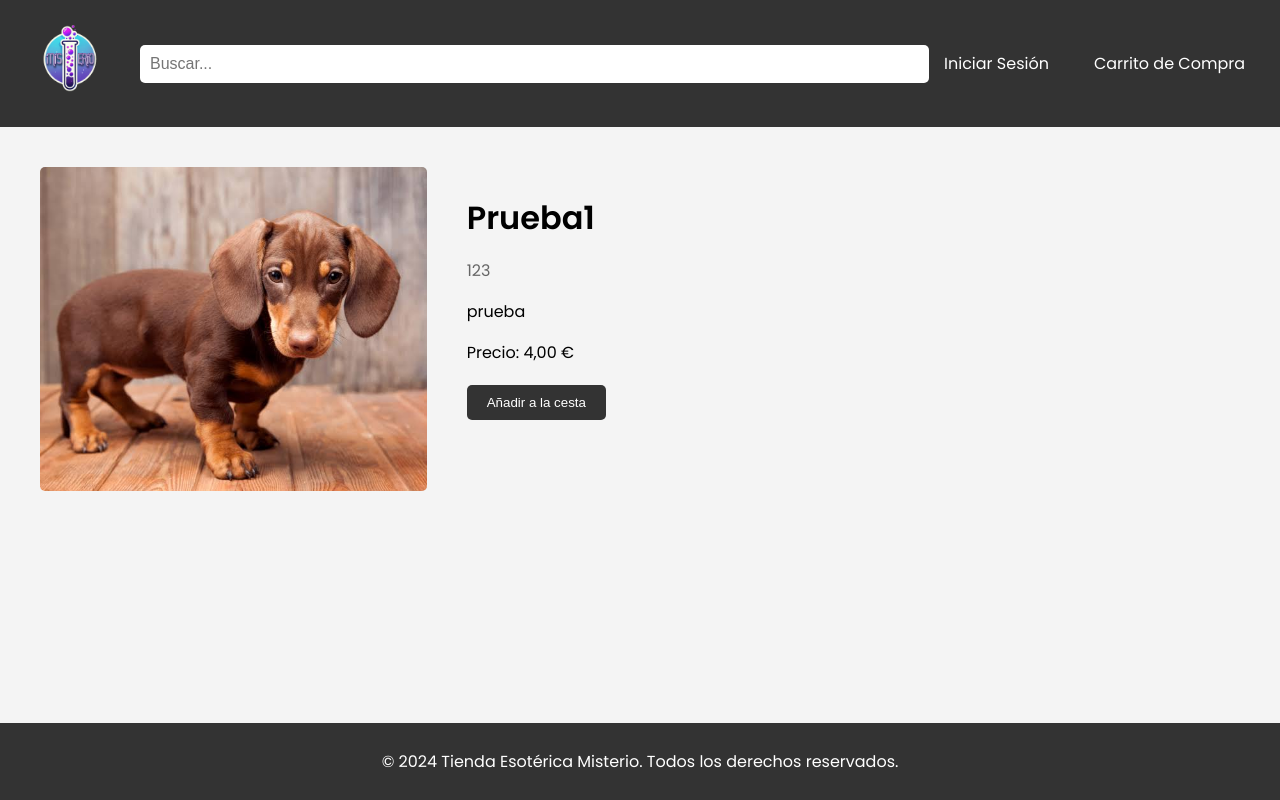
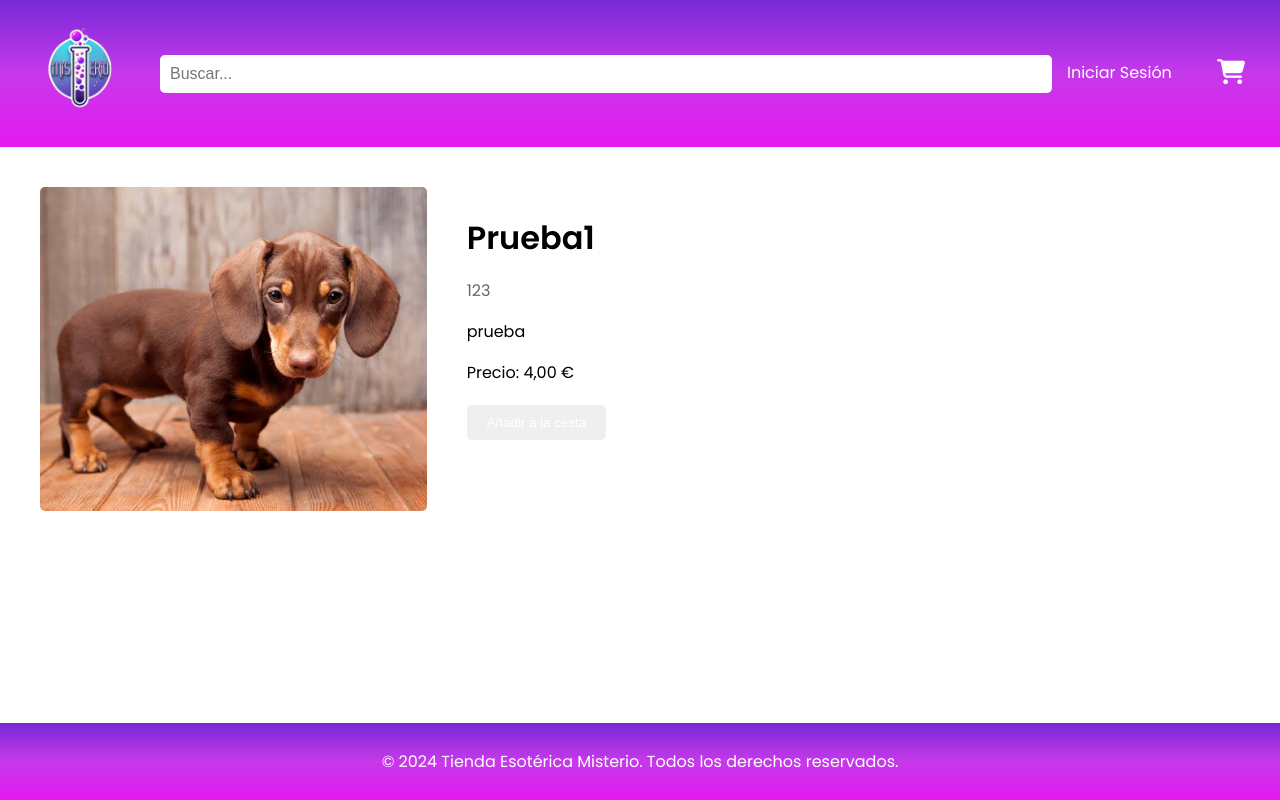
Before and after one commit to HectorNG840/tienda_Esoterica, a Django app: page /producto/3/ in a window 1280 px wide. Run offline with Django 5.2, Linux system fonts and the light colour scheme; data comes from the database, SQL or seed files in the repository.

Commit message:
feat: improve frontend

```diff
--- a/tienda/static/css/base.css
+++ b/tienda/static/css/base.css
@@ -5,7 +5,7 @@ html, body {
     margin: 0;
     padding: 0;
     font-family: 'Poppins', sans-serif;
-    background-color: #f4f4f4;
+    background-color: #ffffff;
 }
 
 .wrapper {
@@ -15,7 +15,7 @@ html, body {
 }
 
 header {
-    background-color: #333;
+    background: linear-gradient(360deg, #e519f0 0%, #c639ea 50%, #7729d7 100%);
     color: #fff;
     padding: 10px 0;
     text-align: center;
@@ -29,8 +29,8 @@ nav.appnavbar {
 }
 
 nav.appnavbar .logo img {
-    height: 100px; /* Ajusta la altura del logo según sea necesario */
-    width: 100px;  /* Mantiene la proporción del logo */
+    height: 120px; /* Ajusta la altura del logo según sea necesario */
+    width: 120px;  /* Mantiene la proporción del logo */
 }
 
 nav.appnavbar .search-bar {
@@ -59,17 +59,13 @@ nav.appnavbar .nav-links a {
     transition: background-color 0.3s;
 }
 
-nav.appnavbar .nav-links a:hover {
-    background-color: #555;
-}
-
 main {
     flex: 1;
     padding: 20px;
 }
 
 footer {
-    background-color: #333;
+    background: linear-gradient(360deg, #e519f0 0%, #c639ea 50%, #7729d7 100%);
     color: #fff;
     text-align: center;
     padding: 10px 0;
@@ -109,7 +105,6 @@ footer {
 
 .product-item .add-to-cart,
 .producto-info .add-to-cart {
-    background-color: #333;
     color: #fff;
     border: none;
     padding: 10px 20px;
@@ -118,10 +113,6 @@ footer {
     margin-top: 10px;
 }
 
-.product-item .add-to-cart:hover,
-.producto-info .add-to-cart:hover {
-    background-color: #555;
-}
 .producto-detalle {
     display: flex;
     align-items: flex-start;
@@ -158,3 +149,20 @@ footer {
 .producto-info p {
     margin-bottom: 10px;
 }
+
+.icon {
+    font-size: 25px;
+    transition: all 0.3s ease;
+}
+
+.icon:hover {
+    transform: scale(1.1);
+}
+
+.button {
+    transition: all 0.3s ease;
+}
+
+.button:hover {
+    transform: scale(1.1);
+}
--- a/tienda/static/css/inicio.css
+++ b/tienda/static/css/inicio.css
@@ -1,12 +1,10 @@
 body {
-    font-family: Arial, sans-serif;
     margin: 0;
     padding: 0;
-    background-color: #f4f4f4;
+    background-color: #ffffff;
 }
 
 header {
-    background-color: #333;
     color: #fff;
     padding: 1rem 0;
 }
--- a/tienda/tiendaEsoterica/templates/base.html
+++ b/tienda/tiendaEsoterica/templates/base.html
@@ -5,6 +5,7 @@
     <meta name="viewport" content="width=device-width, initial-scale=1.0">
     <title>{% block title %}Tienda Esotérica Misterio{% endblock %}</title>
     {% load static %}
+    <link rel="stylesheet" href="https://cdnjs.cloudflare.com/ajax/libs/font-awesome/6.5.1/css/all.min.css">
     <link rel="stylesheet" href="https://fonts.googleapis.com/css2?family=Poppins:wght@300;400;600&display=swap">
     <link rel="shortcut icon" type="image/png" href="{% static 'images/logoMisterio.png' %}">
     <link rel="stylesheet" href="{% static 'css/base.css' %}">
@@ -27,7 +28,7 @@
                     {% else %}
                     <a href="/login/" class="button">Iniciar Sesión</a>
                     {% endif %}
-                    <a href="/carrito">Carrito de Compra</a>
+                    <a href="/carrito"><i class="fa-solid fa-cart-shopping icon"></i></a>
                 </div>
             </nav>
         </header>
--- a/tienda/tiendaEsoterica/templates/producto_detalle.html
+++ b/tienda/tiendaEsoterica/templates/producto_detalle.html
@@ -1,7 +1,7 @@
 {% extends 'base.html' %}
 
 {% block title %}{{ producto.nombre }} - Tienda Esotérica{% endblock %}
-
+{% load static %}
 {% block content %}
 <section class="producto-detalle">
   <div class="producto-imagen">
```
Also changed, not shown: tienda/static/css/login.css (+9 -3 lines), tienda/static/css/perfil.css (+4 -5 lines), tienda/static/css/register.css (+9 -3 lines), tienda/tiendaEsoterica/templates/login.html (+6 -3 lines), tienda/tiendaEsoterica/templates/register.html (+5 -2 lines), tienda/tiendaEsoterica/templates/perfil.html (line endings or trailing spaces).
